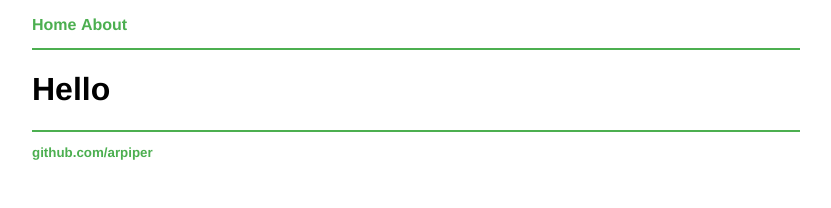
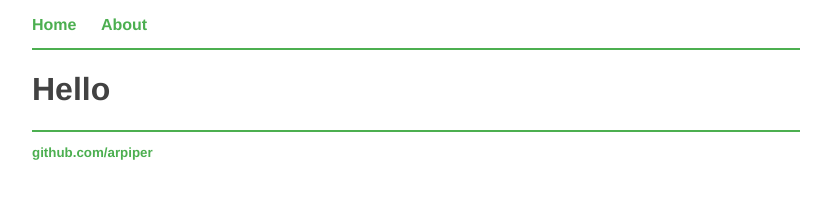
Before and after one commit to arpiper/arpiper.github.io, a Jekyll site: the page built from index.html, in a window 1280 px wide. Shown: the top 208 px of the page, without its empty margins (224-1055 px from the left). Built offline with Jekyll 4.4.1, drawn with Linux system fonts in a browser that asks for light colours.

Commit message:
color change, margin

```diff
--- a/css/main.css
+++ b/css/main.css
@@ -10,7 +10,8 @@ body {
   grid-template-areas:
     "left header right"
     "left main right"
-    "left footer right"
+    "left footer right";
+  color: #424242;
 }
 
 nav {
@@ -26,6 +27,7 @@ nav ul, footer ul {
 
 nav ul li, footer ul li {
   display: inline;
+  margin-right: 20px;
 }
 
 a {
```
